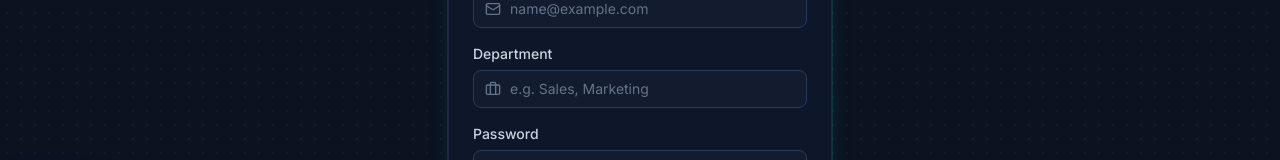
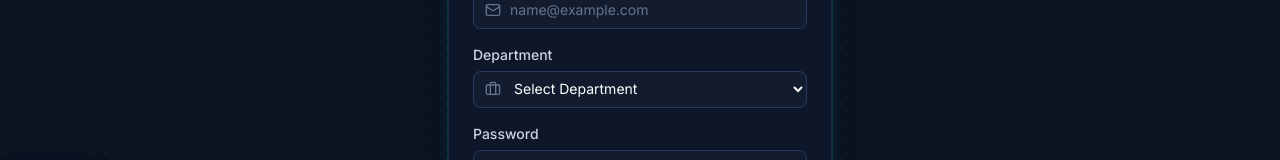
Before and after one commit to isreeharim/qrsree, a React (Vite) app in the folder frontend/: page /register in a window 1280 px wide. Shown: the part 344-504 px from the top of the page. Built offline with nearby package versions, Linux system fonts and the light colour scheme; no server answers; the HTML template or start-up script is replaced by a standard one.

Commit message:
convert department registration field into select dropdown

```diff
--- a/frontend/src/pages/Register.jsx
+++ b/frontend/src/pages/Register.jsx
@@ -112,15 +112,22 @@ export default function Register() {
               </label>
               <div className="relative mt-1.5">
                 <Briefcase className="pointer-events-none absolute left-3 top-1/2 h-4 w-4 -translate-y-1/2 text-slate-500" />
-                <input
+                <select
                   id="department"
-                  type="text"
                   required
                   value={department}
                   onChange={(e) => setDepartment(e.target.value)}
-                  className="w-full rounded-lg border border-navy-600 bg-navy-800 py-2 pl-9 pr-3 text-sm text-white placeholder:text-slate-500 focus:border-teal-500"
-                  placeholder="e.g. Sales, Marketing"
-                />
+                  className="w-full rounded-lg border border-navy-600 bg-navy-800 py-2 pl-9 pr-3 text-sm text-white focus:border-teal-500 cursor-pointer focus:outline-none"
+                >
+                  <option value="" disabled className="text-slate-500 bg-navy-900">Select Department</option>
+                  <option value="Sales" className="bg-navy-900 text-white">Sales</option>
+                  <option value="Marketing" className="bg-navy-900 text-white">Marketing</option>
+                  <option value="Operations" className="bg-navy-900 text-white">Operations</option>
+                  <option value="Finance" className="bg-navy-900 text-white">Finance</option>
+                  <option value="Human Resources" className="bg-navy-900 text-white">Human Resources</option>
+                  <option value="IT & Development" className="bg-navy-900 text-white">IT & Development</option>
+                  <option value="Management" className="bg-navy-900 text-white">Management</option>
+                </select>
               </div>
             </div>
 
```
